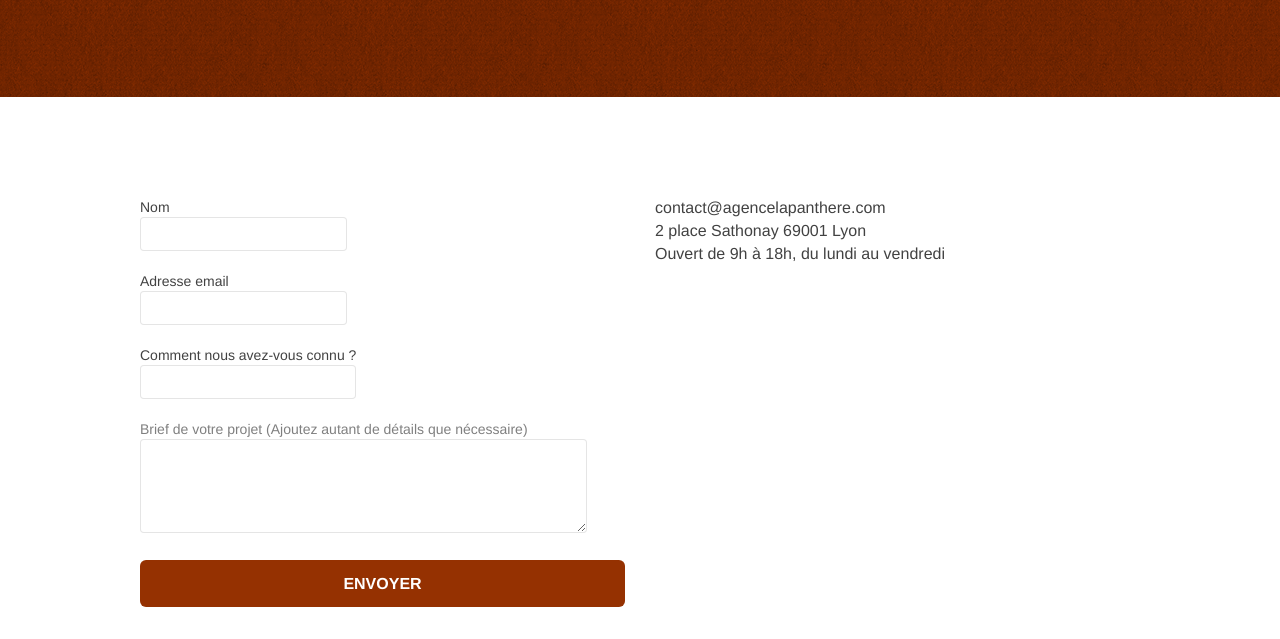
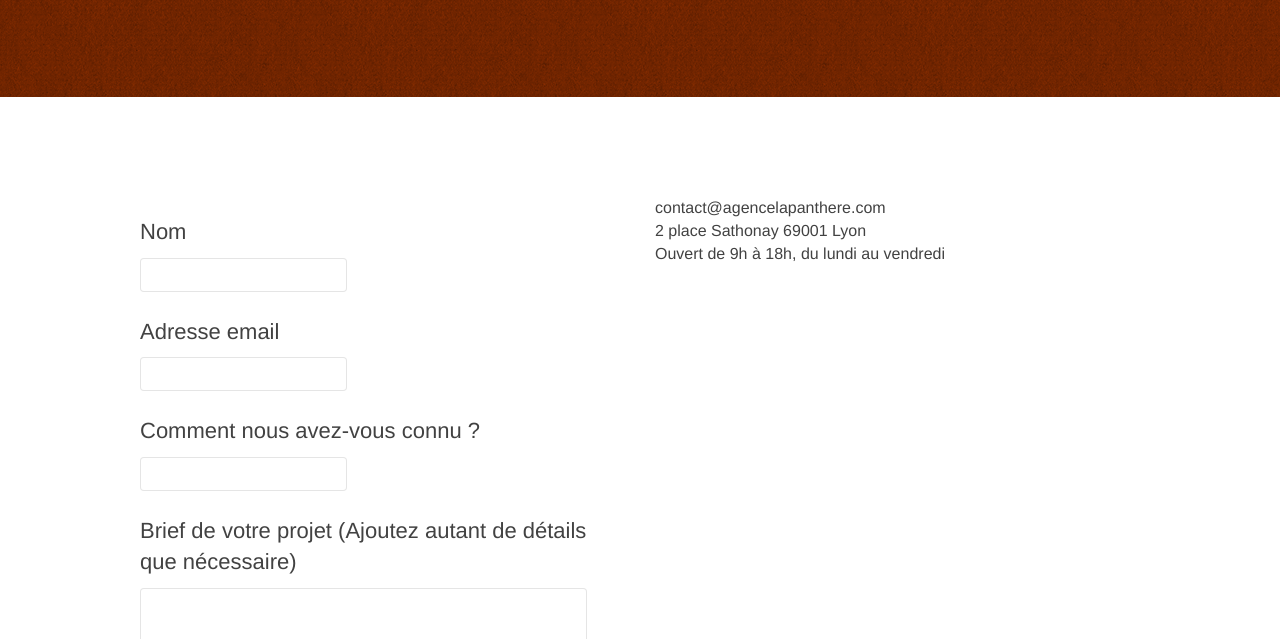
Before and after one commit to SirinAKTAS/p4-agence-la-panthere-optimise-main, a plain HTML site: page page2.html in a window 1280 px wide. Shown: the part 313-952 px from the top of the page. Drawn offline with nearby package versions, Linux system fonts and the light colour scheme.

Commit message:
changes fix

```diff
--- a/page2.html
+++ b/page2.html
@@ -80,25 +80,25 @@
 			<div class="col-sm-6">
 				<form id="form_1" novalidate>
 					<div tabindex="0" class="form-group">
+						<h2>Nom</h2>
 						<label>
-							Nom
 						<input id="name" class="form-control" required />
 						</label>
 					</div>
 					<div tabindex="0" class="form-group">
+						<h2>Adresse email</h2>
 						<label>
-							Adresse email
 						<input id="email" class="form-control" type="email" required />
 						</label>
 					</div>
 					<div tabindex="0" class="form-group">
+						<h2>Comment nous avez-vous connu ?</h2>
 						<label>
-							Comment nous avez-vous connu ?
 						<input class="form-control" type="email" required id="input_504" />
 						</label>
 					</div>
 					<div tabindex="0" class="form-group">
-						Brief de votre projet (Ajoutez autant de détails que nécessaire)
+						<h2>Brief de votre projet (Ajoutez autant de détails que nécessaire)</h2>
 						<label>
 						<textarea id="message" class="form-control" rows="4" cols="50" required></textarea>
 						</label>
```
